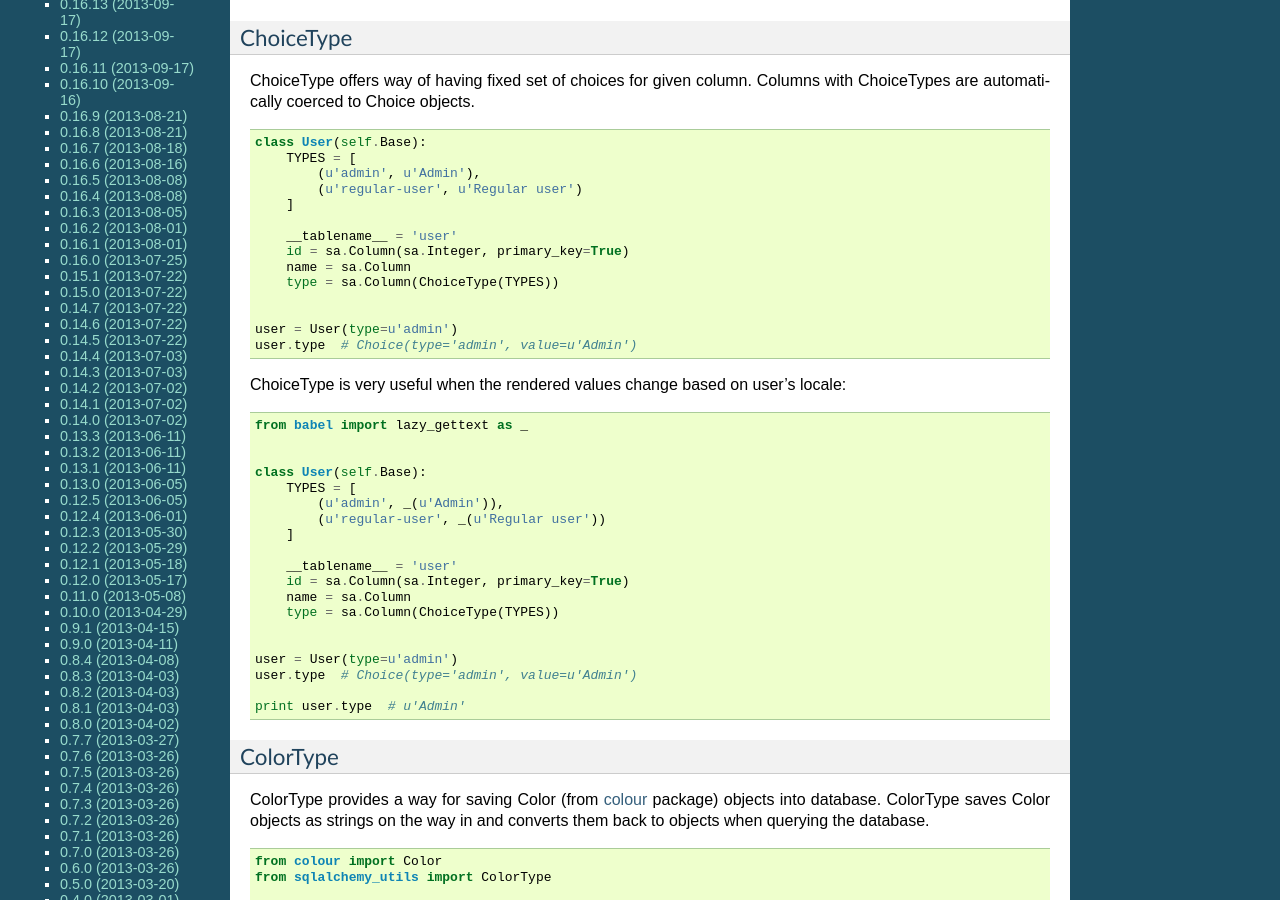
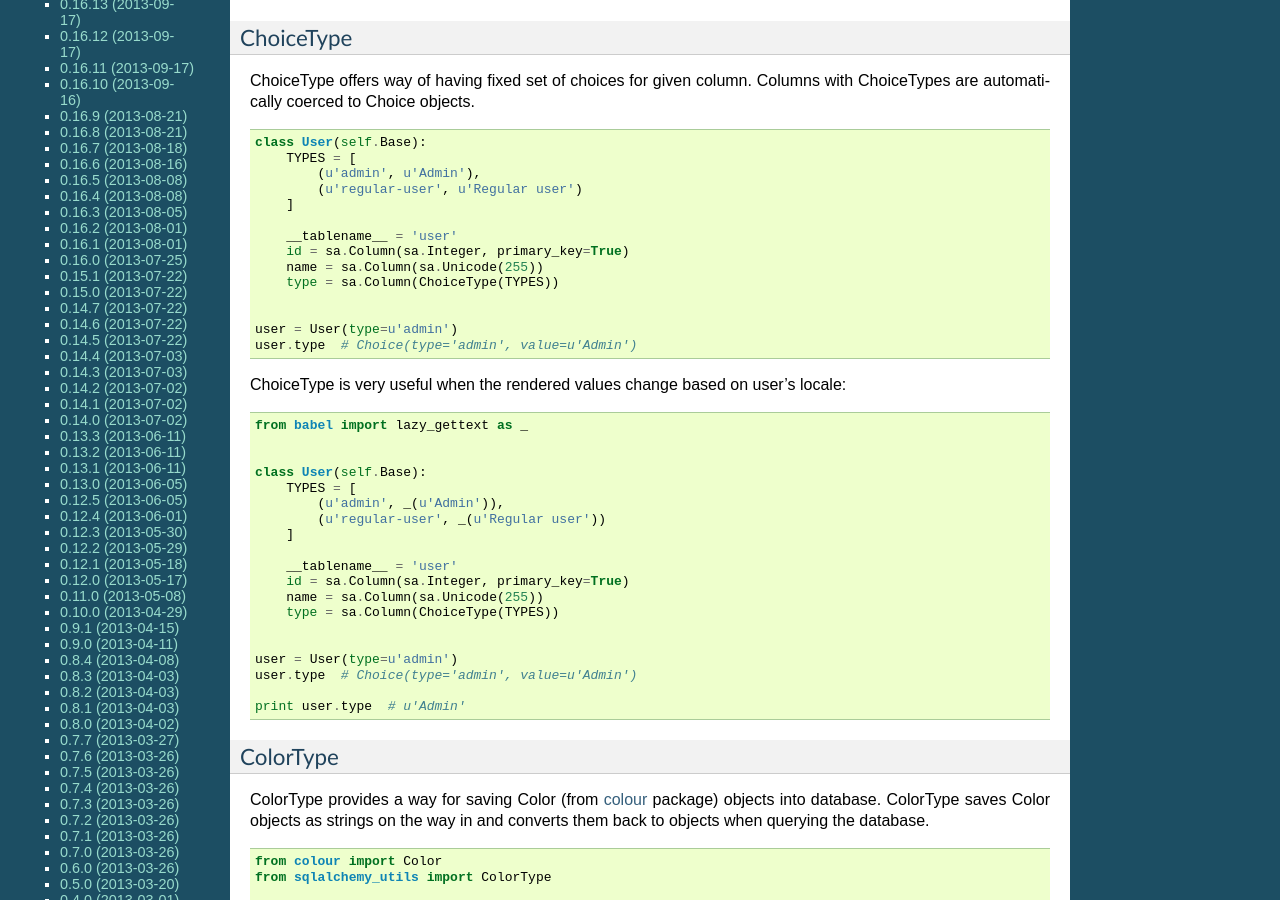
Before and after one commit to kvesteri/sqlalchemy-utils, a Sphinx documentation site: the page built from docs/index.rst, in a window 1280 px wide and 900 px high, scrolled down 782 px. Built offline with Sphinx 7.4.7, drawn with Linux system fonts in a browser that asks for light colours.

Commit message:
Fixed choice type docs

```diff
--- a/docs/index.rst
+++ b/docs/index.rst
@@ -72,7 +72,7 @@ ChoiceType offers way of having fixed set of choices for given column. Columns w
 
         __tablename__ = 'user'
         id = sa.Column(sa.Integer, primary_key=True)
-        name = sa.Column
+        name = sa.Column(sa.Unicode(255))
         type = sa.Column(ChoiceType(TYPES))
 
 
@@ -96,7 +96,7 @@ ChoiceType is very useful when the rendered values change based on user's locale
 
         __tablename__ = 'user'
         id = sa.Column(sa.Integer, primary_key=True)
-        name = sa.Column
+        name = sa.Column(sa.Unicode(255))
         type = sa.Column(ChoiceType(TYPES))
 
 
```
